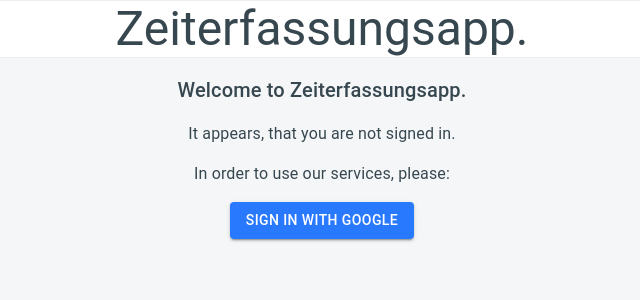
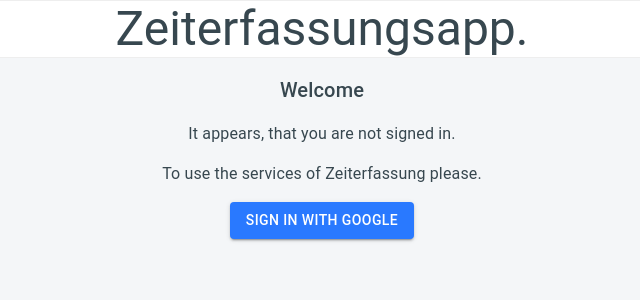
Before and after one commit to WilliKoljada/SW-Praktikum-WI7--Gruppe09, a React (Create React App) app in the folder frontend/: page /index.html in a window 1280 px wide. Shown: the top 300 px of the page, without its empty margins (318-958 px from the left). Built offline with nearby package versions, Linux system fonts and the light colour scheme; no server answers.

Commit message:
Optimierungen

```diff
--- a/frontend/src/components/Pages/SignIn.js
+++ b/frontend/src/components/Pages/SignIn.js
@@ -1,6 +1,6 @@
-import React, { Component } from 'react';
-import PropTypes from 'prop-types';
-import { Button, Grid, Typography, withStyles } from '@material-ui/core';
+import React, { Component } from "react";
+import PropTypes from "prop-types";
+import { Button, Grid, Typography, withStyles } from "@material-ui/core";
 
 /**
 Beschreibt die Komponente der Sign-In Seite
@@ -21,12 +21,12 @@ class SignIn extends Component {
 
 		return (
 			<div>
-				<Typography className={classes.root} align='center' variant='h6'>Welcome to Zeiterfassungsapp.  </Typography>
-				<Typography className={classes.root} align='center'>It appears, that you are not signed in.</Typography>
-				<Typography className={classes.root} align='center'>In order to use our services, please: </Typography>
-				<Grid container justify='center'>
+				<Typography className={classes.root} align="center" variant="h6">Welcome   </Typography>
+				<Typography className={classes.root} align="center">It appears, that you are not signed in.</Typography>
+				<Typography className={classes.root} align="center">To use the services of Zeiterfassung please.</Typography>
+				<Grid container justifyContent="center">
 					<Grid item>
-						<Button variant='contained' color='secondary' onClick={this.handleSignInButton}>
+						<Button variant="contained" color="secondary" onClick={this.handleSignInButton}>
 							Sign in with Google
       			</Button>
 					</Grid>
```
